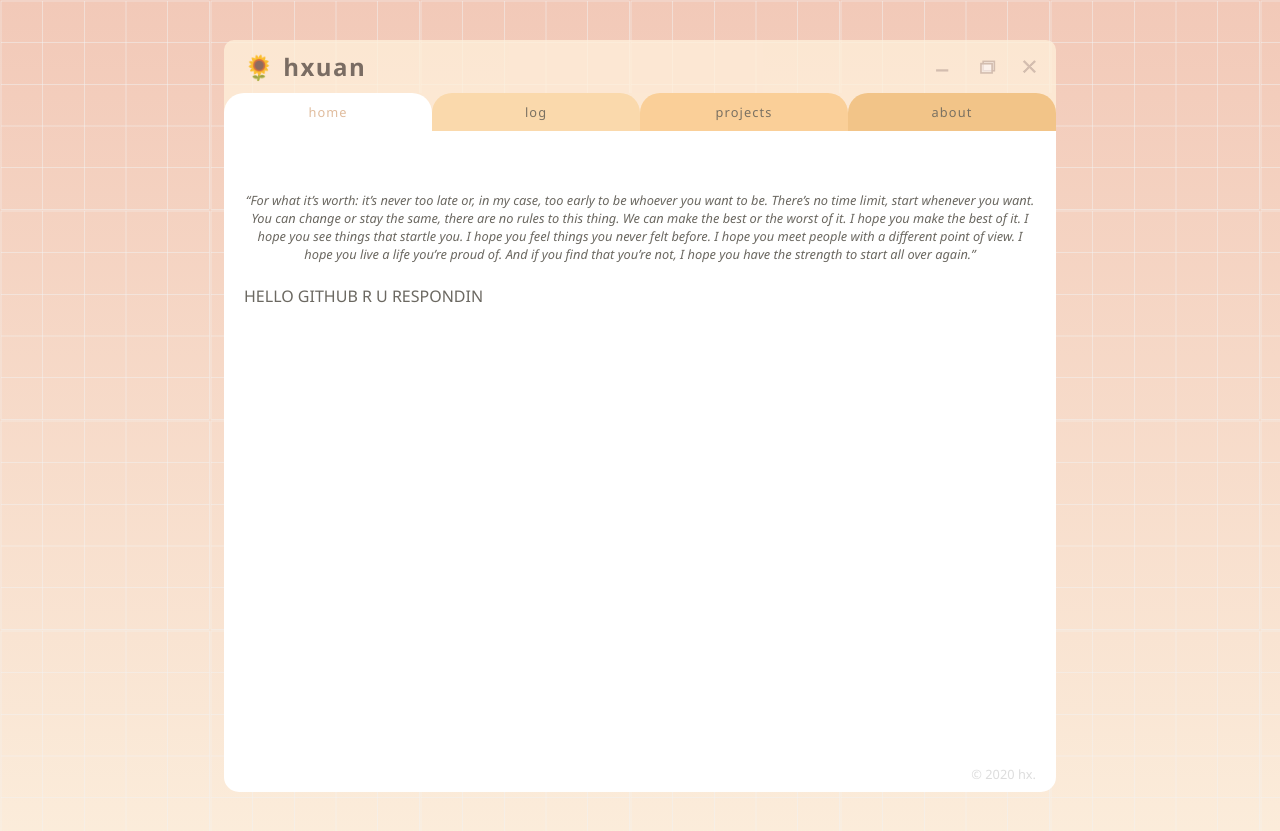
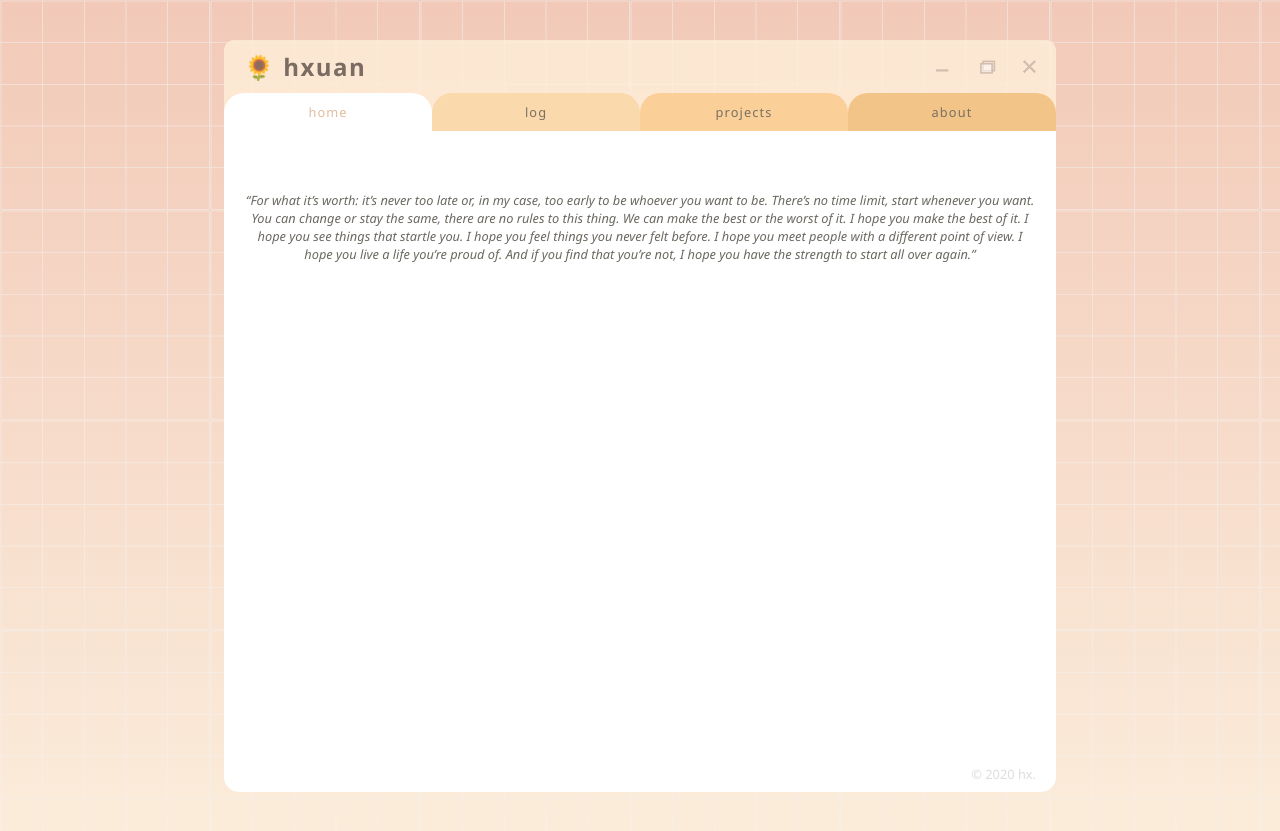
Before and after one commit to h-xuan/h-xuan.github.io, a Jekyll site: the page built from index.html, in a window 1280 px wide. Shown: the top 831 px of the page. Built offline with Jekyll 4.4.1, drawn with Linux system fonts in a browser that asks for light colours.

Commit message:
test done

```diff
--- a/index.html
+++ b/index.html
@@ -19,5 +19,3 @@ layout: page
   >
 </div>
 <br />
-
-HELLO GITHUB R U RESPONDIN
```
